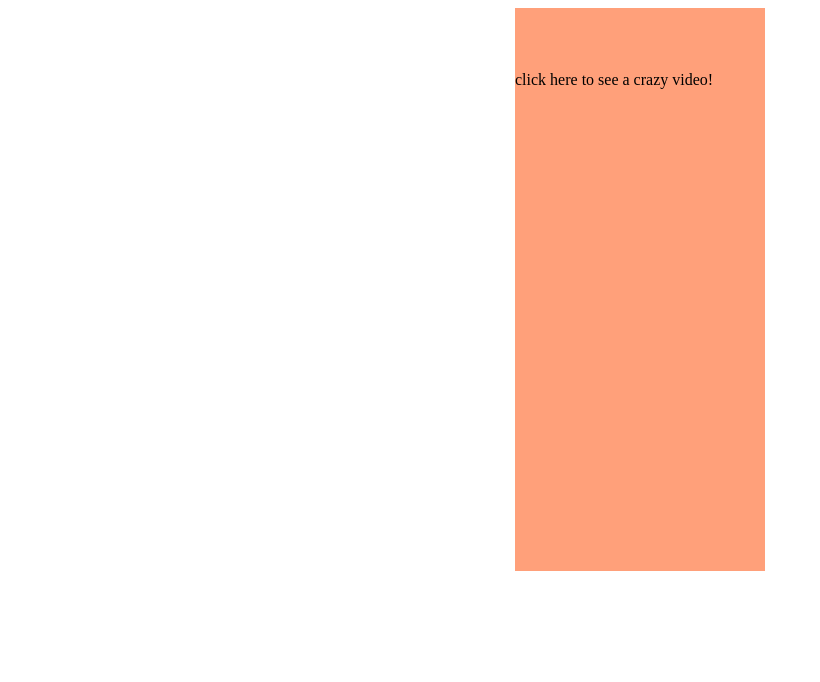
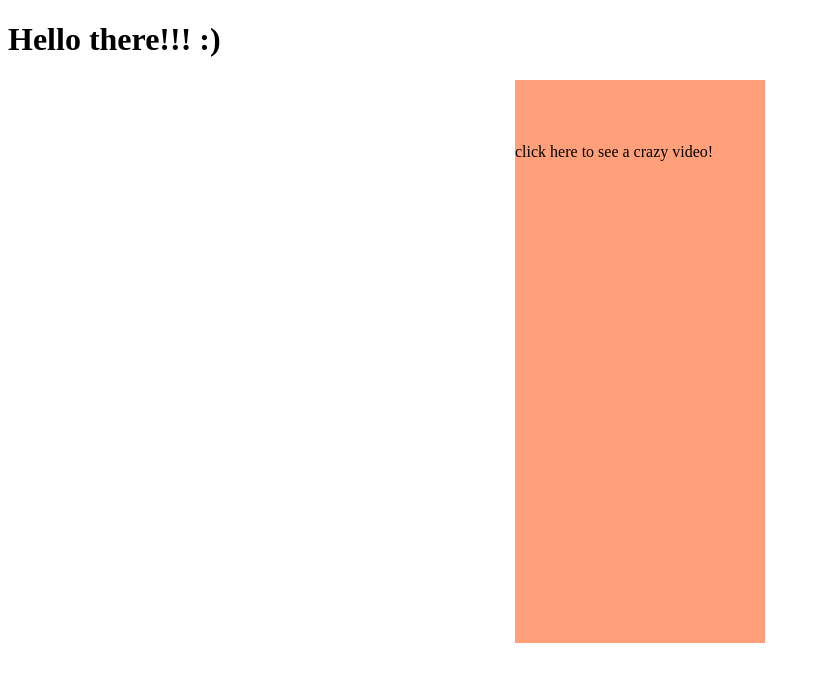
Before and after one commit to Adamws33/Git_Stuff, a plain HTML site: page index.html in a window 1280 px wide. Shown: the whole page, without its empty margins (0-820 px from the left). Drawn offline with Linux system fonts and the light colour scheme.

Commit message:
Nicole playing around

```diff
--- a/index.html
+++ b/index.html
@@ -9,6 +9,8 @@
 </head>
 <body>
 
+
+<h1> Hello there!!! :)</h1>
   <nav>
     <p class="video">click here to see a crazy video!</p>
   </nav>
```
